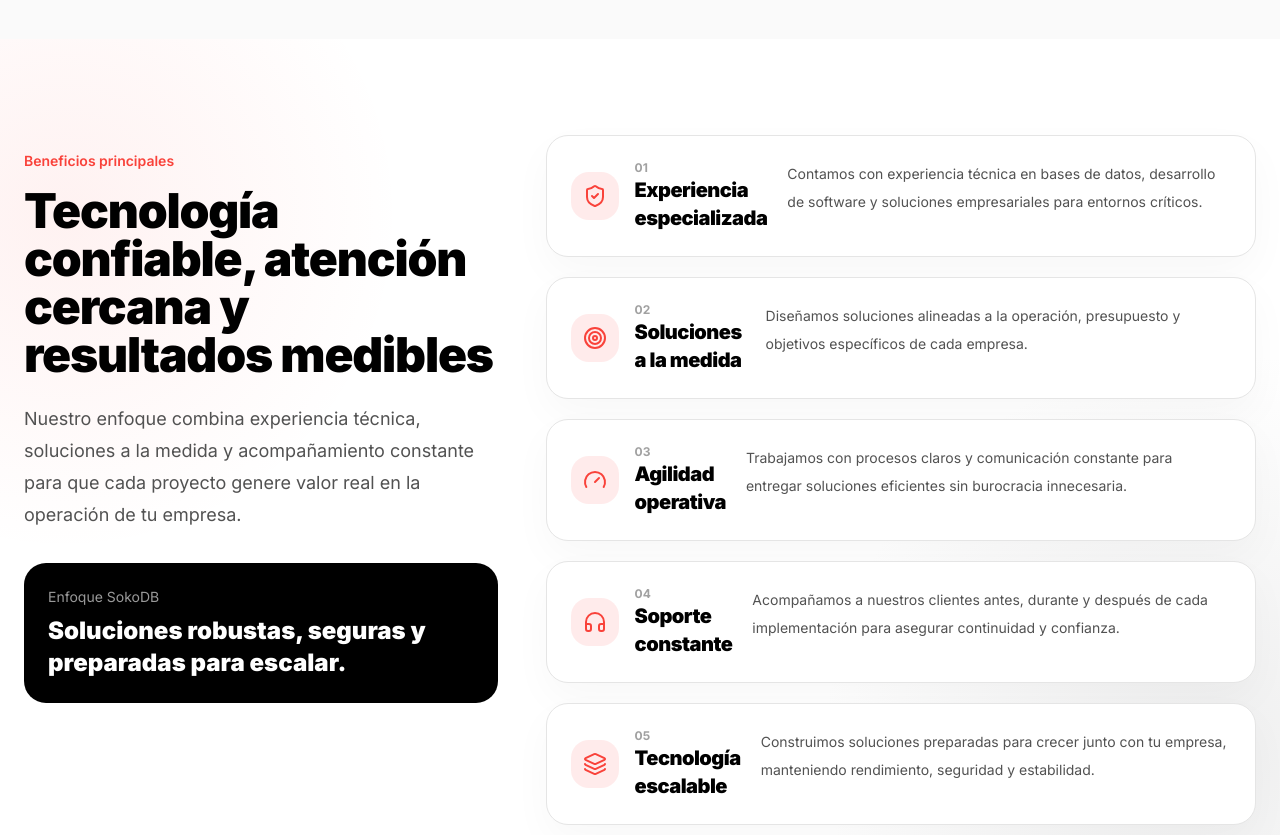
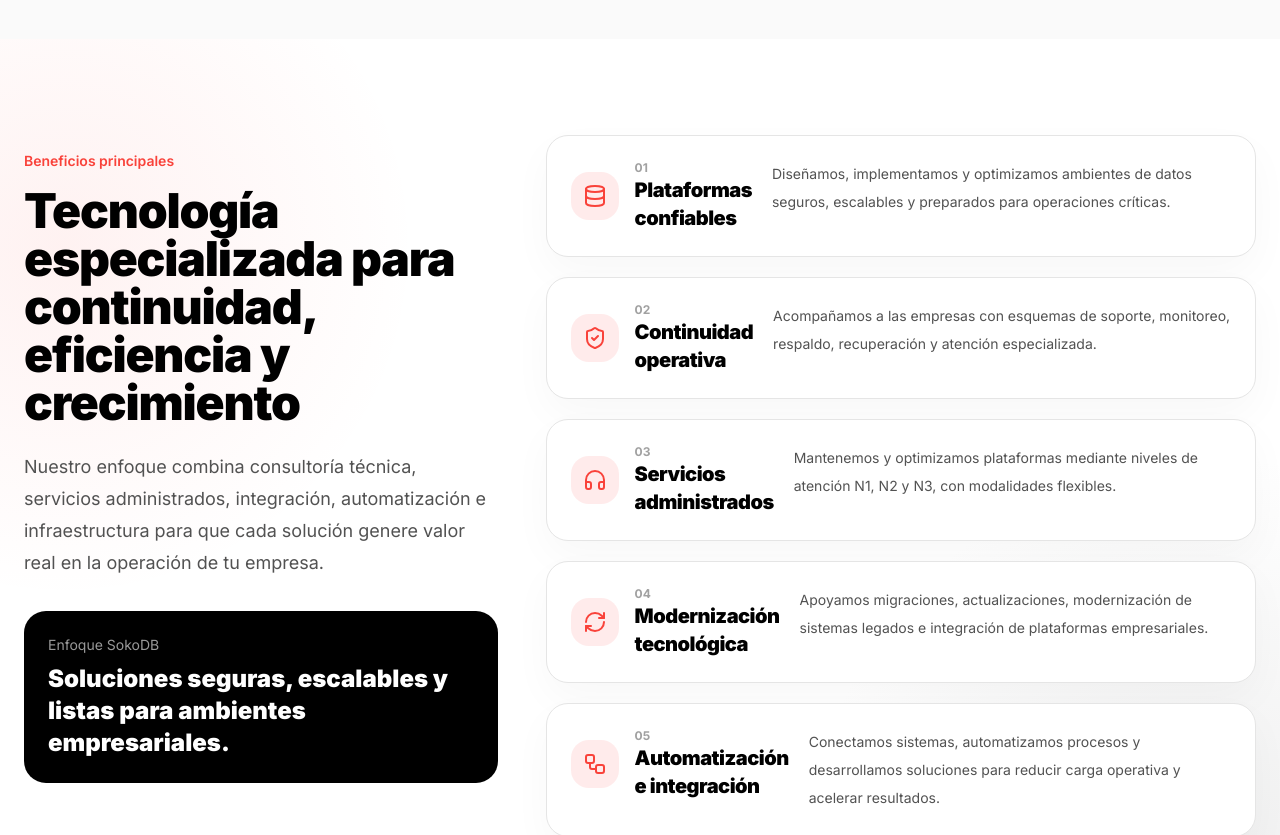
Before and after one commit to UserSoko01/sokodb-web, a Next.js app: page / in a window 1280 px wide. Shown: the part 3640-4475 px from the top of the page. Built offline with nearby package versions, Linux system fonts and the light colour scheme.

Commit message:
Actualización BenefitsSection de acuerdo a nuevo portafolio

```diff
--- a/src/components/sections/BenefitsSection.tsx
+++ b/src/components/sections/BenefitsSection.tsx
@@ -1,41 +1,48 @@
 import {
-  Gauge,
+  Database,
   Headphones,
-  Layers3,
+  RefreshCw,
+  Server,
   ShieldCheck,
-  Target,
+  Workflow,
 } from "lucide-react";
 
 const benefits = [
   {
-    title: "Experiencia especializada",
+    title: "Plataformas confiables",
     description:
-      "Contamos con experiencia técnica en bases de datos, desarrollo de software y soluciones empresariales para entornos críticos.",
+      "Diseñamos, implementamos y optimizamos ambientes de datos seguros, escalables y preparados para operaciones críticas.",
+    icon: Database,
+  },
+  {
+    title: "Continuidad operativa",
+    description:
+      "Acompañamos a las empresas con esquemas de soporte, monitoreo, respaldo, recuperación y atención especializada.",
     icon: ShieldCheck,
   },
   {
-    title: "Soluciones a la medida",
+    title: "Servicios administrados",
     description:
-      "Diseñamos soluciones alineadas a la operación, presupuesto y objetivos específicos de cada empresa.",
-    icon: Target,
-  },
-  {
-    title: "Agilidad operativa",
-    description:
-      "Trabajamos con procesos claros y comunicación constante para entregar soluciones eficientes sin burocracia innecesaria.",
-    icon: Gauge,
-  },
-  {
-    title: "Soporte constante",
-    description:
-      "Acompañamos a nuestros clientes antes, durante y después de cada implementación para asegurar continuidad y confianza.",
+      "Mantenemos y optimizamos plataformas mediante niveles de atención N1, N2 y N3, con modalidades flexibles.",
     icon: Headphones,
   },
   {
-    title: "Tecnología escalable",
+    title: "Modernización tecnológica",
     description:
-      "Construimos soluciones preparadas para crecer junto con tu empresa, manteniendo rendimiento, seguridad y estabilidad.",
-    icon: Layers3,
+      "Apoyamos migraciones, actualizaciones, modernización de sistemas legados e integración de plataformas empresariales.",
+    icon: RefreshCw,
+  },
+  {
+    title: "Automatización e integración",
+    description:
+      "Conectamos sistemas, automatizamos procesos y desarrollamos soluciones para reducir carga operativa y acelerar resultados.",
+    icon: Workflow,
+  },
+  {
+    title: "Infraestructura empresarial",
+    description:
+      "Suministramos servidores, almacenamiento, redes, conectividad y equipo de cómputo para fortalecer la operación diaria.",
+    icon: Server,
   },
 ];
 
@@ -52,19 +59,20 @@ export function BenefitsSection() {
             </p>
 
             <h2 className="mt-4 text-3xl font-black tracking-tight text-black md:text-5xl">
-              Tecnología confiable, atención cercana y resultados medibles
+              Tecnología especializada para continuidad, eficiencia y crecimiento
             </h2>
 
             <p className="mt-6 text-lg leading-8 text-neutral-600">
-              Nuestro enfoque combina experiencia técnica, soluciones a la
-              medida y acompañamiento constante para que cada proyecto genere
-              valor real en la operación de tu empresa.
+              Nuestro enfoque combina consultoría técnica, servicios
+              administrados, integración, automatización e infraestructura para
+              que cada solución genere valor real en la operación de tu empresa.
             </p>
 
             <div className="mt-8 rounded-3xl bg-black p-6 text-white">
               <p className="text-sm text-white/60">Enfoque SokoDB</p>
               <p className="mt-2 text-2xl font-black">
-                Soluciones robustas, seguras y preparadas para escalar.
+                Soluciones seguras, escalables y listas para ambientes
+                empresariales.
               </p>
             </div>
           </div>
```
